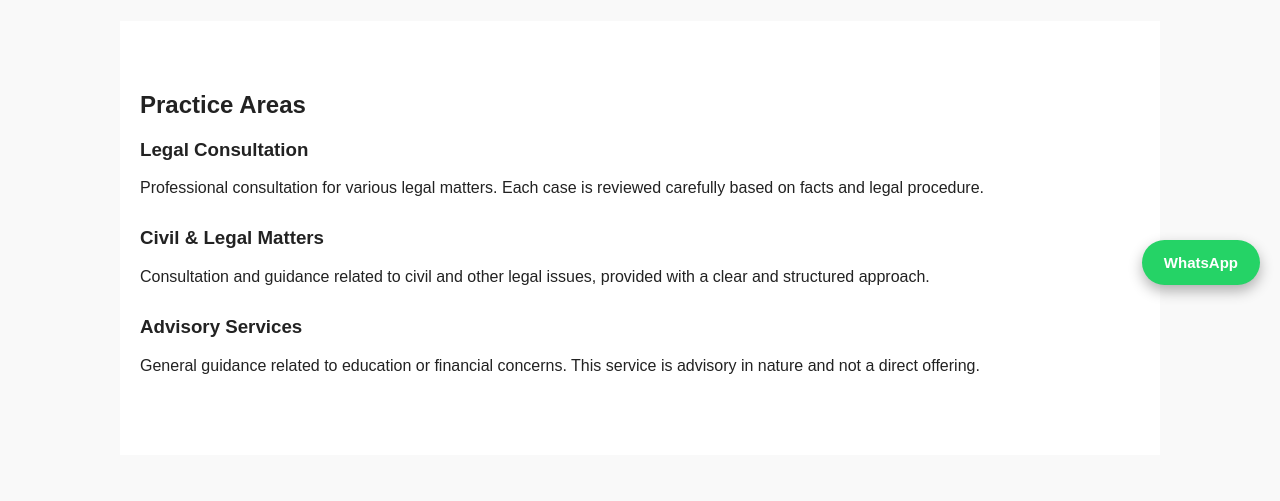
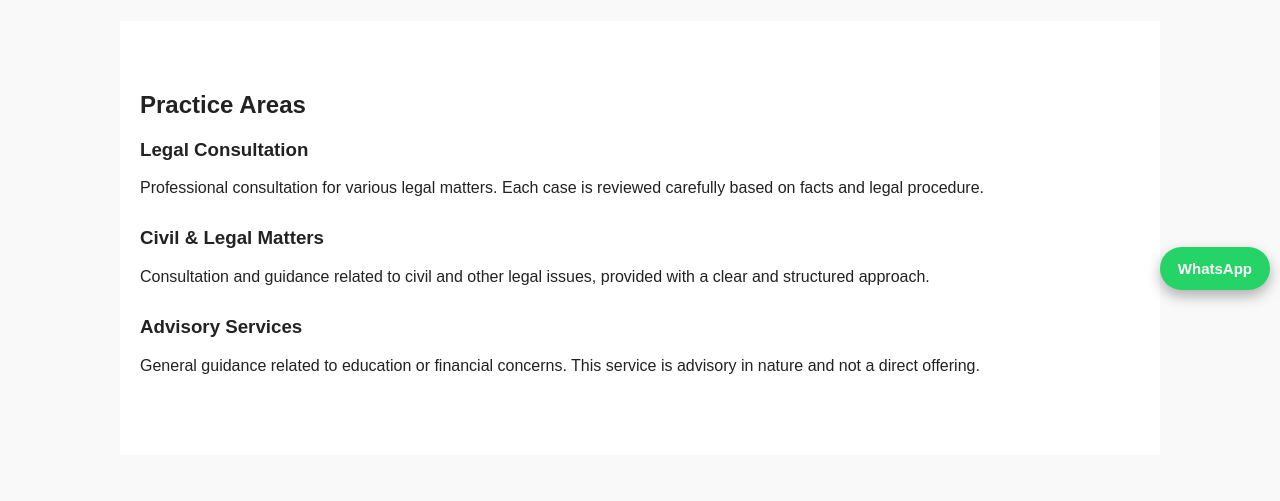
Before and after one commit to codewithahmed2005/Al-Meezan, a Flask app: page / in a window 1280 px wide. Shown: the part 495-996 px from the top of the page. Run offline with Flask 3, Linux system fonts and the light colour scheme; parts of the project's set-up code (start-up, migrations or seed data) failed here and were passed over.

Commit message:
Update style.css

```diff
--- a/static/style.css
+++ b/static/style.css
@@ -70,11 +70,11 @@ section {
 
 .whatsapp-float {
     position: fixed;
-    bottom: 20px;
-    right: 20px;
+    bottom: 15px;
+    right: 10px;
     background: #25d366;
     color: #fff;
-    padding: 14px 22px;
+    padding: 13px 18px;
     border-radius: 50px;
     text-decoration: none;
     font-weight: bold;
```
